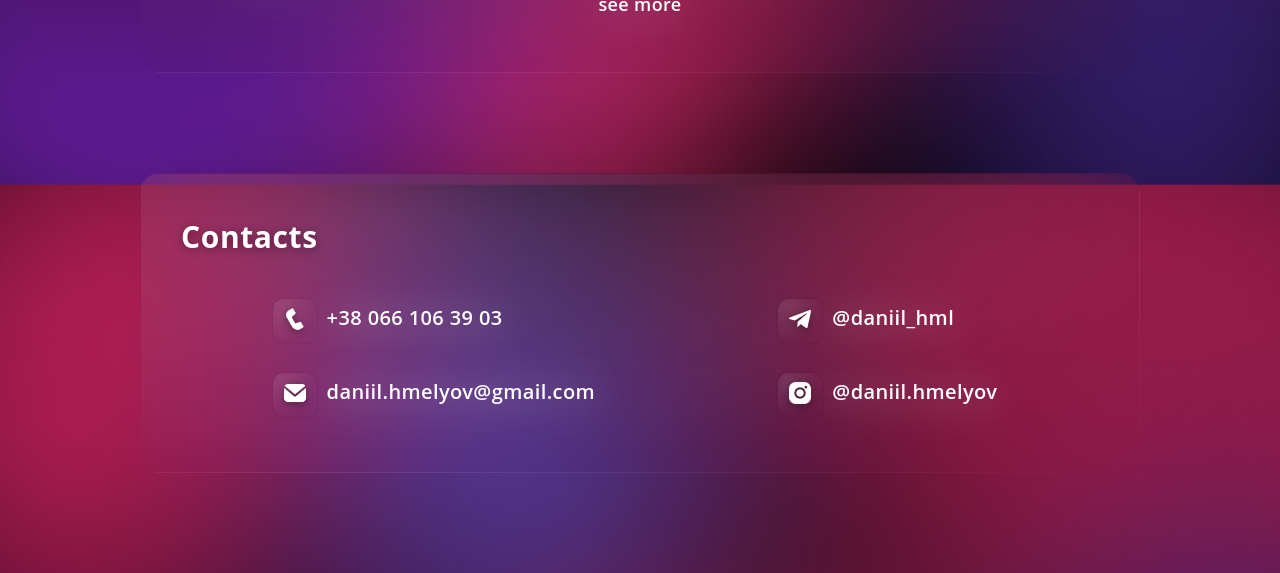
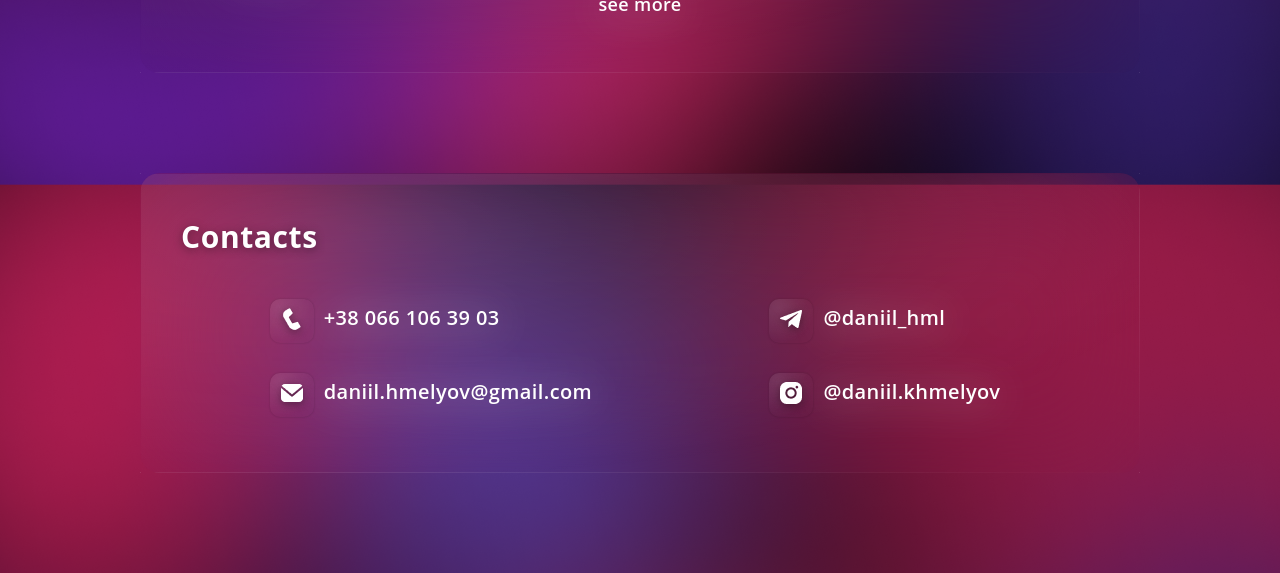
Before and after one commit to DaniilHmelyov/Portfolio, a plain HTML site: page index.html in a window 1280 px wide. Shown: the part 1522-2095 px from the top of the page. Drawn offline with nearby package versions, Linux system fonts and the light colour scheme.

Commit message:
Update index.html

```diff
--- a/index.html
+++ b/index.html
@@ -135,7 +135,7 @@
                             <div class="img-con">
                                 <img src="img/instagram.png" alt="instagram">
                             </div>
-                            <p>@daniil.hmelyov</p>
+                            <p>@daniil.khmelyov</p>
                         </div>
                     </div>
                 </div>
```
